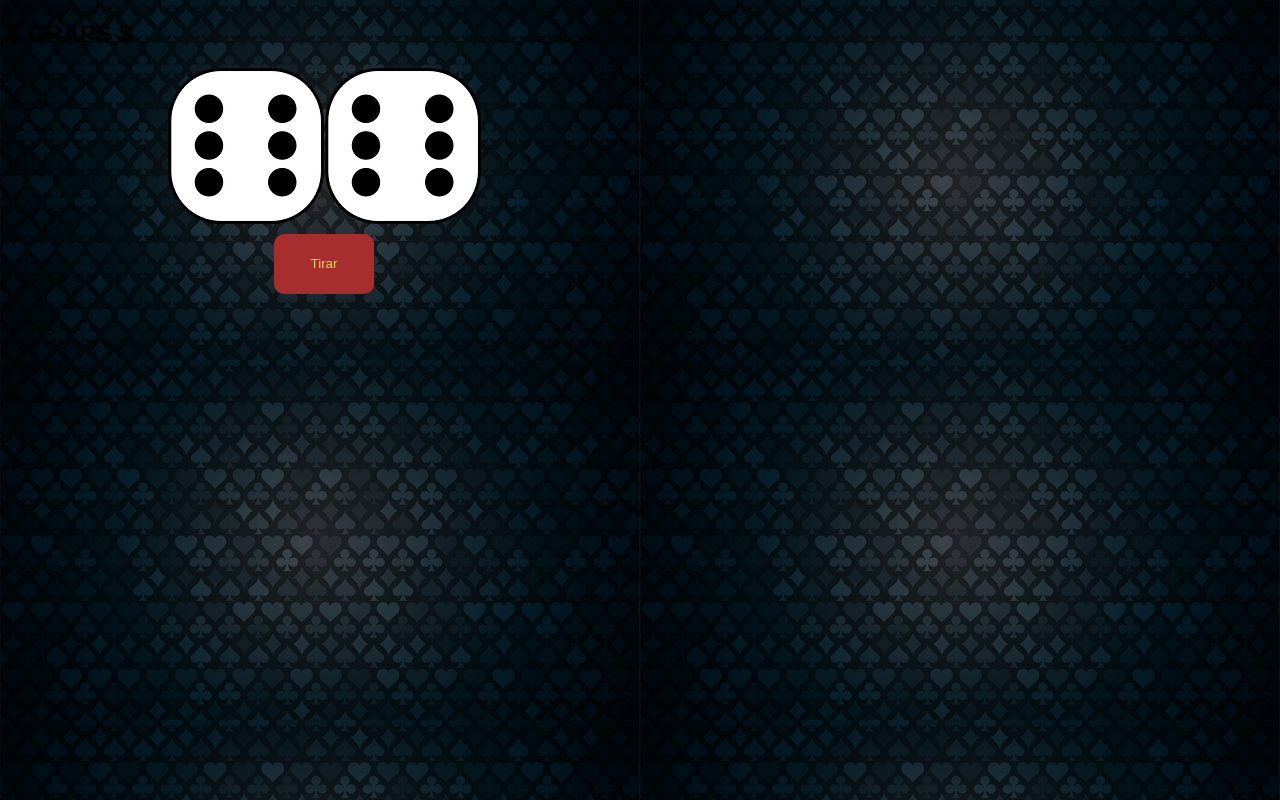
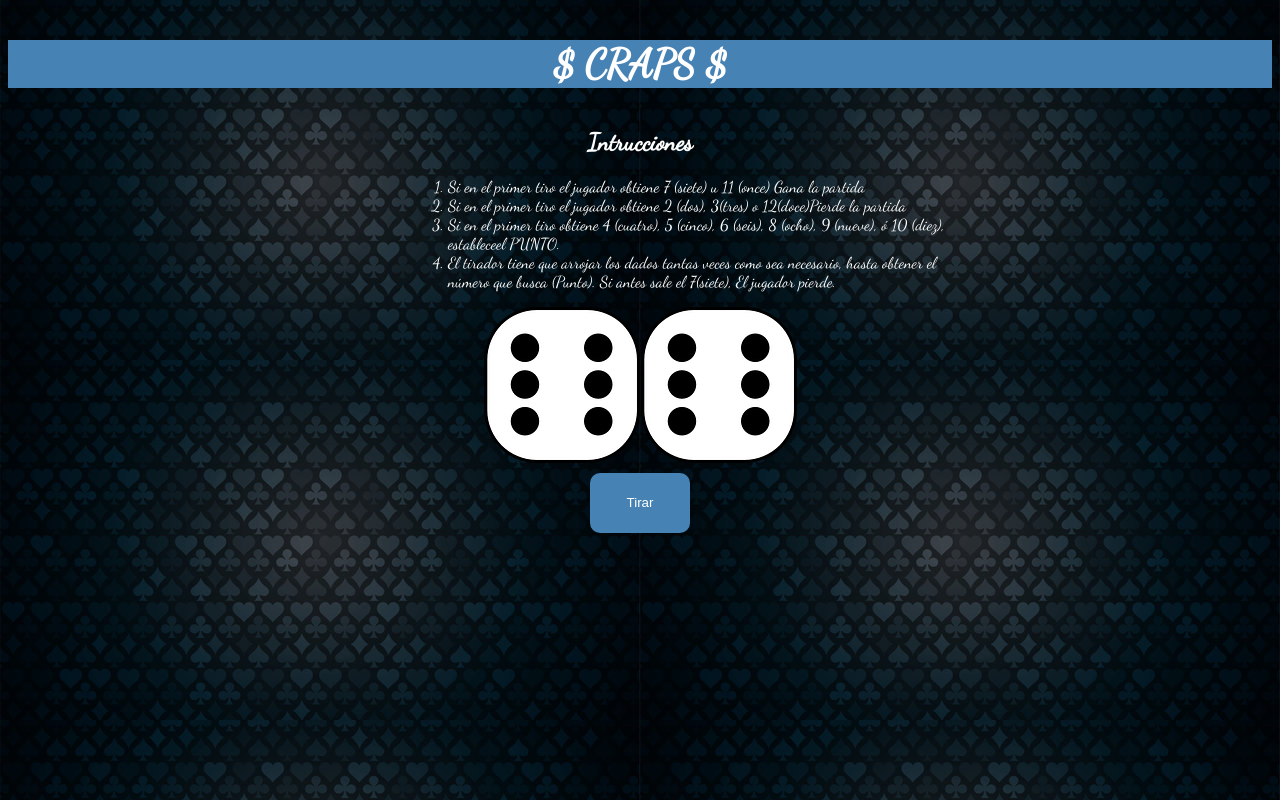
Before and after one commit to jesusjuradoUPB/craps, a plain HTML site: page index.html in a window 1280 px wide. Drawn offline with Linux system fonts and the light colour scheme.

Commit message:
avances personalizacion en codigo css y pequeño avance codigo js

```diff
--- a/css/main.css
+++ b/css/main.css
@@ -5,16 +5,42 @@ body{
 #ejercicio{
   display:flex;
 }
-.lado{
-  width:50%;
-  margin-right:100px;
-}
+
 .dado{
   background-image:url(../imgs/dado.png);
   background-position:-803px;
   width:157px;
   height:156px;
+
+
 }
+.lado ol{
+	color: white;
+  width:40%;
+  margin-left:400px;
+  text-align: left;
+  font-family: 'Dancing Script', cursive;
+  }
+
+.lado h2{
+	color: white;
+  width:100%;
+  margin-right:1800px;
+  text-align: center;
+  font-family: 'Dancing Script', cursive;
+  }
+
+.lado h3{
+	color: white;
+  width:100%;
+  margin-right:1800px;
+  text-align: center;
+  font-family: 'Dancing Script', cursive;
+  font-size: 40px;
+  background-color: steelblue;
+  }
+
+
 #contenedor_dados{
   display:flex;
   width:315px;
@@ -26,11 +52,21 @@ body{
   width:100px;
   height:60px;
   margin:10px auto;
-  background-color:#A62E2E;
-  color:#F2D857;
+  background-color:steelblue;
+  color:white;
   border:0;
   border-radius:10px;
   cursor:pointer;
+}
+
+#boton_tirar:hover{
+	background-color:white;
+	color: steelblue;
+}
+
+#juego{
+	width: 800px;
+	margin: 0 auto;
 }
 
 @media only screen and (min-width: 320px) and (max-width: 480px){
--- a/index.html
+++ b/index.html
@@ -6,15 +6,30 @@
 	<title>CRAPS!</title>
 	<link rel="stylesheet" type="text/css" href="css/main.css">
 	<script src="js/main.js"></script>
+	<link rel="preconnect" href="https://fonts.googleapis.com">
+	<link rel="preconnect" href="https://fonts.gstatic.com" crossorigin>
+	<link href="https://fonts.googleapis.com/css2?family=Dancing+Script&display=swap" rel="stylesheet">
+
 </head>
 <body>
 	<div class="lado">
-	  <h2>$ CRAPS $</h2>
-	  <div id="contenedor_dados">
-	  <div id="dado1" class="dado"></div>
-	  <div id="dado2" class="dado"></div>
+		<h3>$ CRAPS $</h3>
+	  <h2>Intrucciones</h2>
+	  <ol>
+	    <li>Si en el primer tiro el jugador obtiene 7 (siete) u 11 (once) Gana la partida</li>
+	    <li>Si en el primer tiro el jugador obtiene 2 (dos), 3(tres) o 12(doce)Pierde la partida</li>
+	    <li>Si en el primer tiro obtiene  4 (cuatro), 5 (cinco), 6 (seis), 8 (ocho), 9 (nueve), ó 10 (diez), estableceel PUNTO.</li>
+	    <li>El tirador tiene que arrojar los dados tantas veces como sea necesario, hasta obtener el número que busca (Punto). Si antes sale el 7(siete), El jugador pierde.</li>
+	  </ol>
 	</div>
-	<input type="button" value="Tirar" id="boton_tirar">
+	<div id="juego">
+		<div class="lado">
 
+		  <div id="contenedor_dados">
+		  <div id="dado1" class="dado"></div>
+		  <div id="dado2" class="dado"></div>
+		</div>
+		<input type="button" value="Tirar" id="boton_tirar">
+	</div>
 </body>
 </html>
--- a/js/main.js
+++ b/js/main.js
@@ -30,4 +30,11 @@ function jugar(){
   	{
   	alert("¡FELICIDADES! Ganaste la partida ");
   	}
+
+  	if(suma == 2 || suma == 3 || suma == 12){
+  		alert("Mala suerte, perdiste la partida :(")
+  	}
+  	if(suma == 4 || suma == 5 || suma == 6 || suma == 8 || suma == 9 || suma == 10){
+  		punto = suma
+  	}
 }
```
